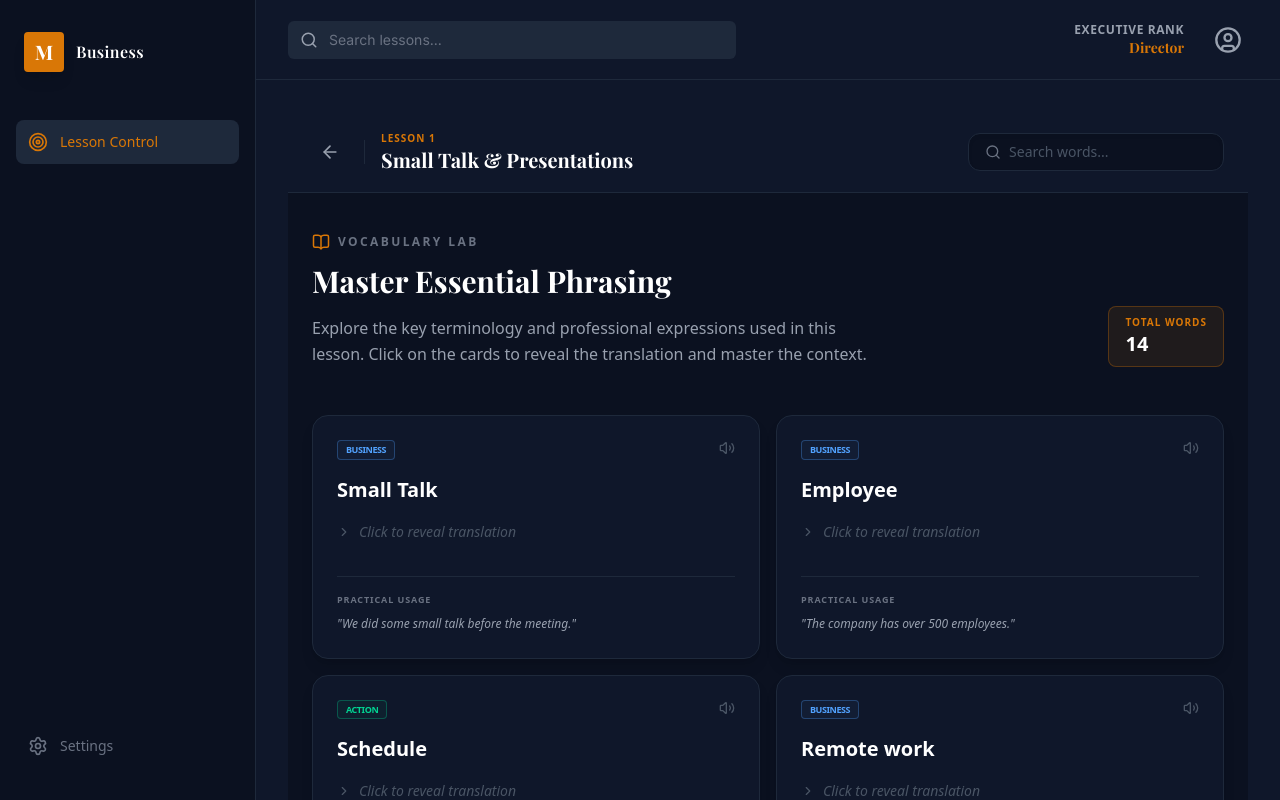
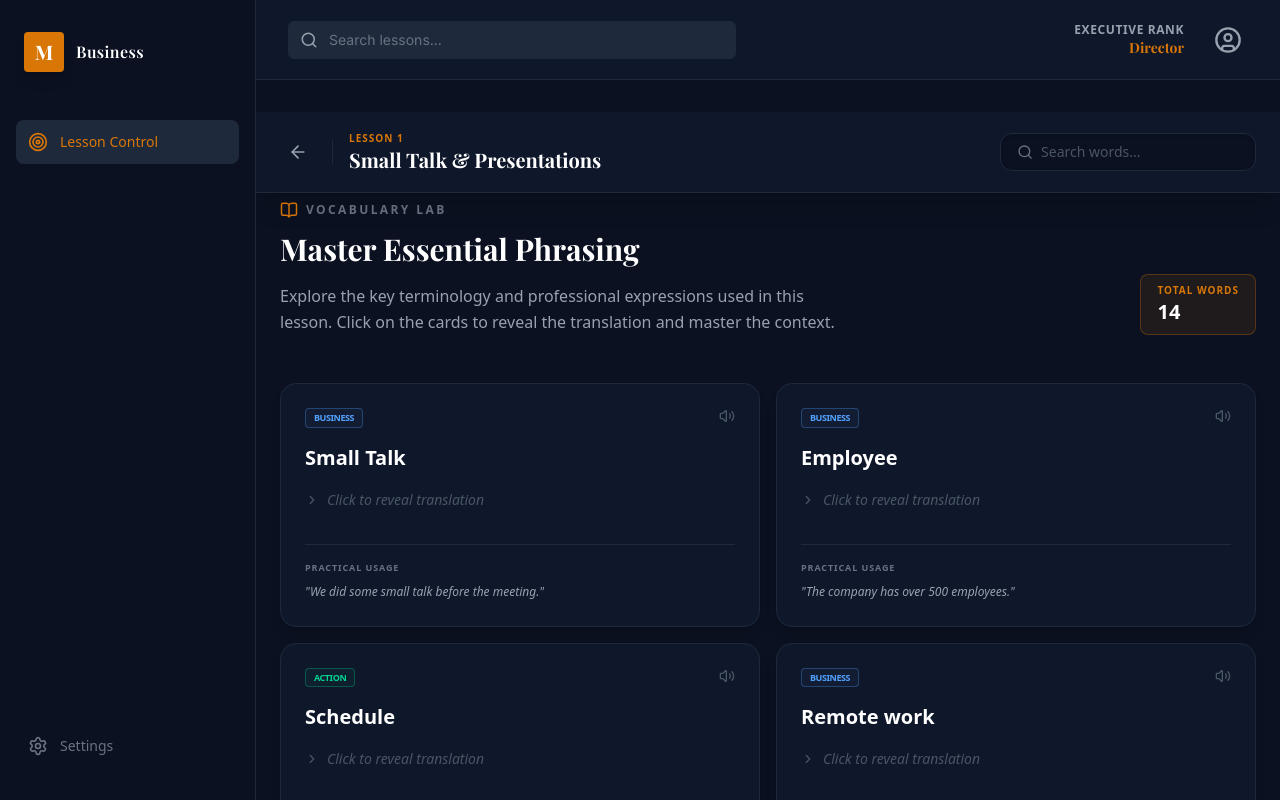
Before and after one commit to mantolatv-cmyk/missmonica-business, a Next.js app in the folder frontend/: page /dashboard/vocabulary/1 in a window 1280 px wide. Built offline with nearby package versions, Linux system fonts and the light colour scheme; a web font is replaced by a local one.

Commit message:
fix: make vocabulary search bar sticky at the top

```diff
--- a/frontend/src/app/dashboard/vocabulary/[id]/page.tsx
+++ b/frontend/src/app/dashboard/vocabulary/[id]/page.tsx
@@ -207,9 +207,9 @@ export default function VocabularyModule({ params }: { params: Promise<{ id: str
   };
 
   return (
-    <div className="flex flex-col min-h-screen bg-[#0B1120] pb-20">
-      {/* Premium Header */}
-      <div className="bg-[#0F172A] border-b border-[#1E293B] sticky top-0 z-10">
+    <div className="flex flex-col min-h-screen bg-[#0B1120] pb-20 -m-8">
+      {/* Premium Header - Fixed at the top */}
+      <div className="bg-[#0F172A] border-b border-[#1E293B] sticky top-0 z-50 shadow-xl">
         <div className="max-w-5xl mx-auto px-6 h-20 flex items-center justify-between">
           <div className="flex items-center gap-4">
             <Link href="/dashboard" className="p-2 text-gray-400 hover:text-white rounded-full hover:bg-[#1E293B] transition-colors">
```
